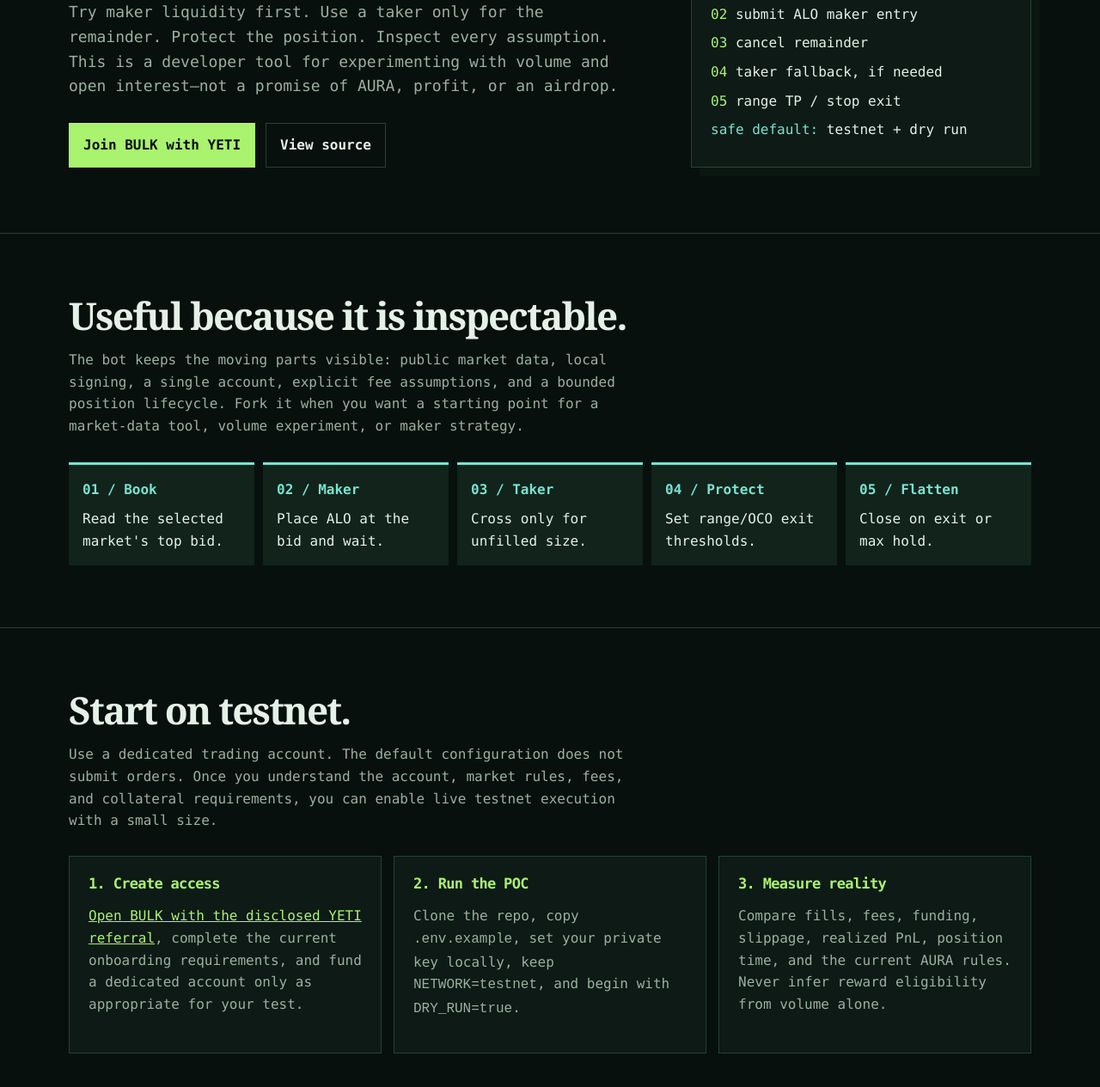
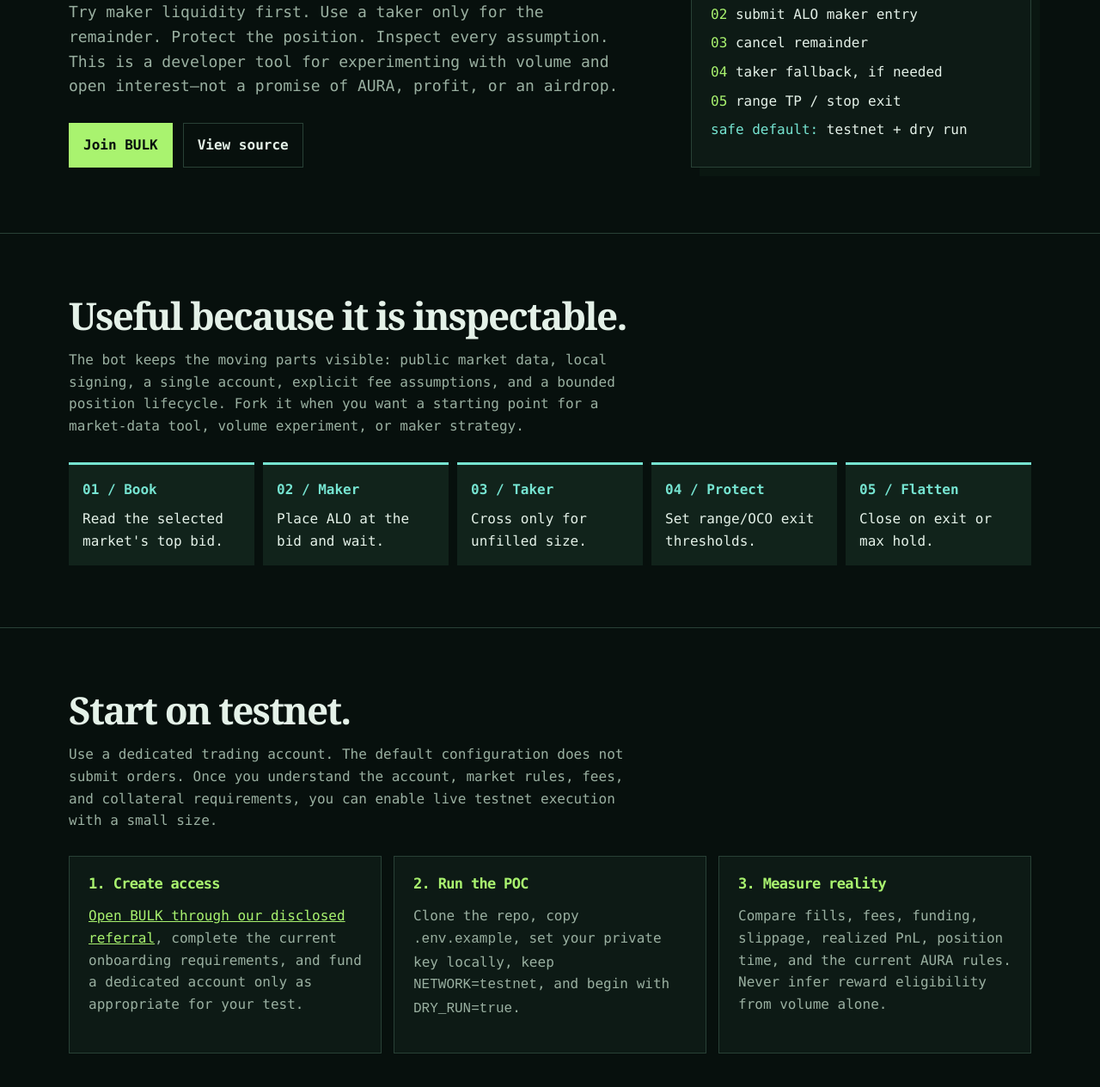
Before and after one commit to gustofinance/bulk-aura-farmer, a website: page docs/index.html in a window 1280 px wide. Shown: the part 539-1804 px from the top of the page at 86% size. Drawn offline with Linux system fonts and the light colour scheme.

Commit message:
Use neutral referral CTAs

```diff
--- a/docs/index.html
+++ b/docs/index.html
@@ -109,7 +109,7 @@
           <h1>A small bot for learning the BULK execution loop.</h1>
           <p class="lede">Try maker liquidity first. Use a taker only for the remainder. Protect the position. Inspect every assumption. This is a developer tool for experimenting with volume and open interest—not a promise of AURA, profit, or an airdrop.</p>
           <div class="actions">
-            <a class="button" href="https://app.bulk.trade/ref/YETI">Join BULK with YETI</a>
+            <a class="button" href="https://app.bulk.trade/ref/YETI">Join BULK</a>
             <a class="button secondary" href="https://github.com/gustofinance/bulk-aura-farmer">View source</a>
           </div>
         </div>
@@ -143,7 +143,7 @@
           <h2>Start on testnet.</h2>
           <p class="section-intro">Use a dedicated trading account. The default configuration does not submit orders. Once you understand the account, market rules, fees, and collateral requirements, you can enable live testnet execution with a small size.</p>
           <div class="grid">
-            <article class="card"><h3>1. Create access</h3><p><a href="https://app.bulk.trade/ref/YETI">Open BULK with the disclosed YETI referral</a>, complete the current onboarding requirements, and fund a dedicated account only as appropriate for your test.</p></article>
+            <article class="card"><h3>1. Create access</h3><p><a href="https://app.bulk.trade/ref/YETI">Open BULK through our disclosed referral</a>, complete the current onboarding requirements, and fund a dedicated account only as appropriate for your test.</p></article>
             <article class="card"><h3>2. Run the POC</h3><p>Clone the repo, copy <code>.env.example</code>, set your private key locally, keep <code>NETWORK=testnet</code>, and begin with <code>DRY_RUN=true</code>.</p></article>
             <article class="card"><h3>3. Measure reality</h3><p>Compare fills, fees, funding, slippage, realized PnL, position time, and the current AURA rules. Never infer reward eligibility from volume alone.</p></article>
           </div>
```
Also changed, not shown: GITHUB_PROFILE_README.md (+1 -1 lines), README.md.
